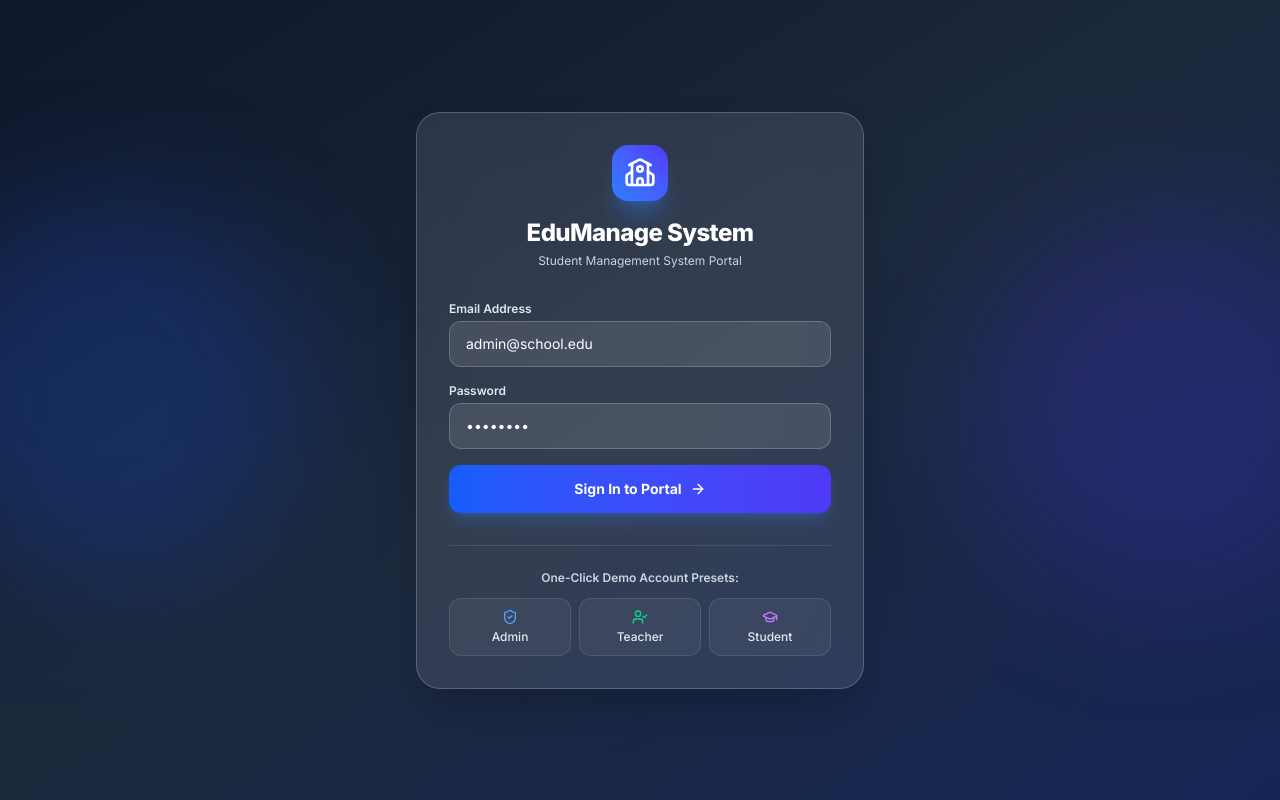
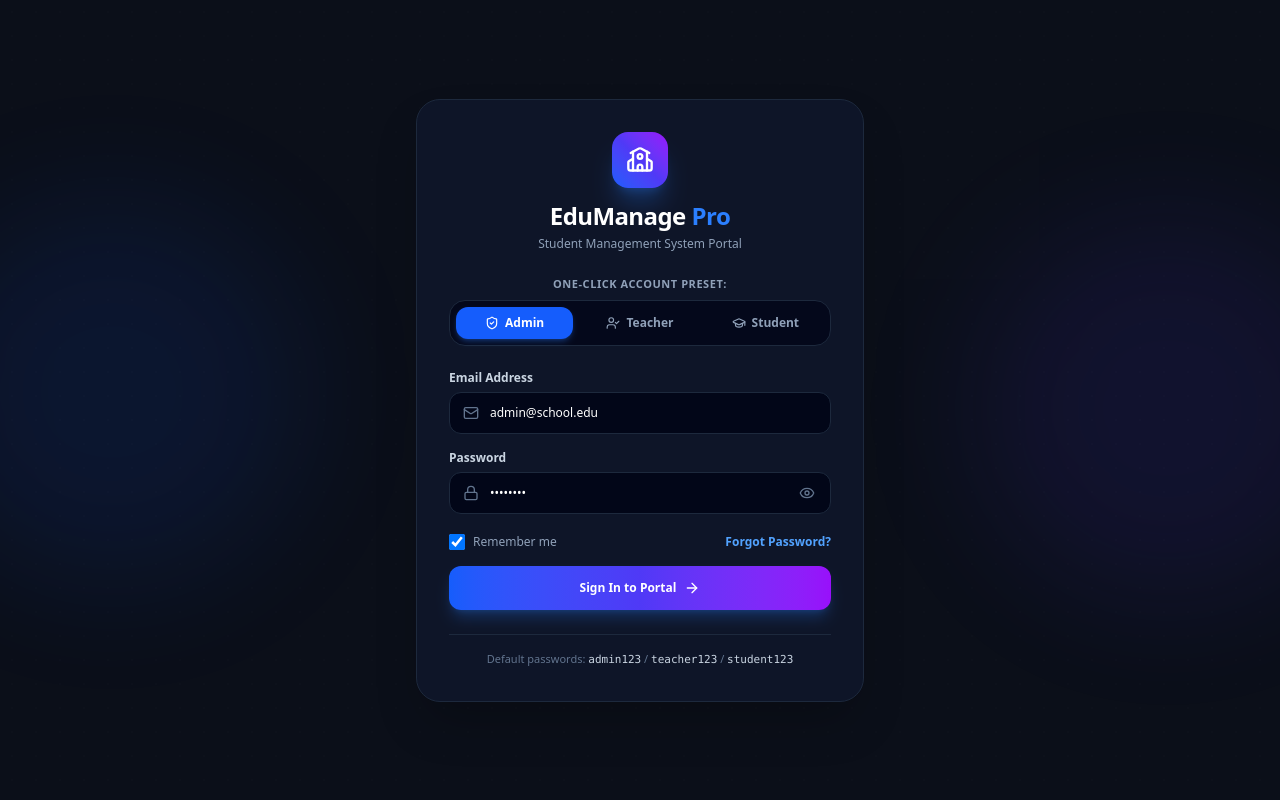
Before and after one commit to kimpheng369/full-stack-Student-Management-System, a Next.js app: page /login in a window 1280 px wide. Built offline with nearby package versions, Linux system fonts and the light colour scheme.

Commit message:
feat: add ForgotPasswordModal and eye toggle to prevent login form errors

```diff
--- a/src/app/login/page.tsx
+++ b/src/app/login/page.tsx
@@ -3,13 +3,28 @@
 import React, { useState } from 'react';
 import { signIn } from 'next-auth/react';
 import { useRouter } from 'next/navigation';
-import { School, ArrowRight, ShieldCheck, UserCheck, GraduationCap } from 'lucide-react';
+import {
+  School,
+  ArrowRight,
+  ShieldCheck,
+  UserCheck,
+  GraduationCap,
+  Eye,
+  EyeOff,
+  Lock,
+  Mail,
+  Sparkles,
+} from 'lucide-react';
+import { ForgotPasswordModal } from '@/frontend/components/modals/forgot-password-modal';
 import { toast } from 'sonner';
 
 export default function LoginPage() {
   const router = useRouter();
   const [email, setEmail] = useState('admin@school.edu');
   const [password, setPassword] = useState('admin123');
+  const [selectedRole, setSelectedRole] = useState<'ADMIN' | 'TEACHER' | 'STUDENT'>('ADMIN');
+  const [showPassword, setShowPassword] = useState(false);
+  const [isForgotOpen, setIsForgotOpen] = useState(false);
   const [isLoading, setIsLoading] = useState(false);
 
   const handleSubmit = async (e: React.FormEvent) => {
@@ -24,10 +39,9 @@ export default function LoginPage() {
       });
 
       if (res?.error) {
-        toast.error(res.error || 'Invalid credentials');
+        toast.error(res.error || 'Invalid email or password');
       } else {
         toast.success('Signed in successfully!');
-        // Fetch session to determine role and redirect
         const sessionRes = await fetch('/api/auth/session');
         const session = await sessionRes.json();
         const role = session?.user?.role;
@@ -37,105 +51,192 @@ export default function LoginPage() {
         else router.push('/student');
       }
     } catch (err: any) {
-      toast.error('An unexpected error occurred');
+      toast.error('An unexpected error occurred during sign in');
     } finally {
       setIsLoading(false);
     }
   };
 
-  const setPreset = (presetEmail: string, presetPass: string) => {
-    setEmail(presetEmail);
-    setPassword(presetPass);
+  const handleSelectPreset = (role: 'ADMIN' | 'TEACHER' | 'STUDENT') => {
+    setSelectedRole(role);
+    if (role === 'ADMIN') {
+      setEmail('admin@school.edu');
+      setPassword('admin123');
+    } else if (role === 'TEACHER') {
+      setEmail('teacher1@school.edu');
+      setPassword('teacher123');
+    } else {
+      setEmail('student1@school.edu');
+      setPassword('student123');
+    }
   };
 
   return (
-    <div className="min-h-screen flex items-center justify-center p-4 bg-gradient-to-br from-slate-900 via-slate-800 to-blue-950 text-slate-100 relative overflow-hidden">
-      {/* Background Decorative Blur Orbs */}
-      <div className="absolute top-1/4 -left-20 w-96 h-96 bg-blue-600/20 rounded-full blur-3xl pointer-events-none" />
-      <div className="absolute bottom-1/4 -right-20 w-96 h-96 bg-indigo-600/20 rounded-full blur-3xl pointer-events-none" />
+    <div className="min-h-screen w-full flex items-center justify-center p-4 bg-[#0b0f19] text-slate-100 relative overflow-hidden font-sans selection:bg-blue-600 selection:text-white">
+      {/* Background Animated Ambient Lights */}
+      <div className="absolute top-1/4 -left-20 w-96 h-96 bg-blue-600/20 rounded-full blur-3xl pointer-events-none animate-pulse-glow" />
+      <div className="absolute bottom-1/4 -right-20 w-96 h-96 bg-indigo-600/20 rounded-full blur-3xl pointer-events-none animate-pulse-glow" />
 
-      <div className="w-full max-w-md bg-white/10 dark:bg-slate-900/60 backdrop-blur-xl border border-white/20 dark:border-slate-800 rounded-3xl p-8 shadow-2xl relative z-10">
-        <div className="flex flex-col items-center text-center mb-8">
-          <div className="w-14 h-14 rounded-2xl bg-gradient-to-tr from-blue-500 to-indigo-600 flex items-center justify-center text-white shadow-xl shadow-blue-500/30 mb-4">
-            <School className="w-8 h-8" />
+      {/* Grid Pattern Background */}
+      <div
+        className="absolute inset-0 opacity-[0.03] pointer-events-none"
+        style={{
+          backgroundImage: `radial-gradient(rgba(255, 255, 255, 0.4) 1px, transparent 1px)`,
+          backgroundSize: '24px 24px',
+        }}
+      />
+
+      <div className="w-full max-w-md bg-slate-900/90 backdrop-blur-2xl border border-slate-800 rounded-3xl p-8 shadow-2xl relative z-10">
+        {/* Header */}
+        <div className="flex flex-col items-center text-center mb-6">
+          <div className="w-14 h-14 rounded-2xl bg-gradient-to-tr from-blue-600 via-indigo-600 to-purple-600 flex items-center justify-center text-white shadow-xl shadow-blue-500/25 mb-3">
+            <School className="w-7 h-7" />
           </div>
-          <h1 className="text-2xl font-extrabold tracking-tight text-white">
-            EduManage System
+          <h1 className="text-2xl font-black tracking-tight text-white flex items-center gap-1.5">
+            EduManage <span className="text-blue-500">Pro</span>
           </h1>
-          <p className="text-xs text-slate-300 mt-1">
+          <p className="text-xs text-slate-400 mt-1">
             Student Management System Portal
           </p>
         </div>
 
+        {/* Quick Account Preset Tabs */}
+        <div className="mb-6">
+          <label className="block text-[11px] font-bold text-slate-400 uppercase tracking-wider mb-2 text-center">
+            One-Click Account Preset:
+          </label>
+          <div className="grid grid-cols-3 gap-2 p-1.5 bg-slate-950/80 rounded-2xl border border-slate-800">
+            <button
+              type="button"
+              onClick={() => handleSelectPreset('ADMIN')}
+              className={`py-2 px-2.5 rounded-xl text-xs font-bold transition-all flex items-center justify-center gap-1.5 ${
+                selectedRole === 'ADMIN'
+                  ? 'bg-blue-600 text-white shadow-md shadow-blue-500/25'
+                  : 'text-slate-400 hover:text-white hover:bg-slate-800/50'
+              }`}
+            >
+              <ShieldCheck className="w-3.5 h-3.5" /> Admin
+            </button>
+            <button
+              type="button"
+              onClick={() => handleSelectPreset('TEACHER')}
+              className={`py-2 px-2.5 rounded-xl text-xs font-bold transition-all flex items-center justify-center gap-1.5 ${
+                selectedRole === 'TEACHER'
+                  ? 'bg-emerald-600 text-white shadow-md shadow-emerald-500/25'
+                  : 'text-slate-400 hover:text-white hover:bg-slate-800/50'
+              }`}
+            >
+              <UserCheck className="w-3.5 h-3.5" /> Teacher
+            </button>
+            <button
+              type="button"
+              onClick={() => handleSelectPreset('STUDENT')}
+              className={`py-2 px-2.5 rounded-xl text-xs font-bold transition-all flex items-center justify-center gap-1.5 ${
+                selectedRole === 'STUDENT'
+                  ? 'bg-purple-600 text-white shadow-md shadow-purple-500/25'
+                  : 'text-slate-400 hover:text-white hover:bg-slate-800/50'
+              }`}
+            >
+              <GraduationCap className="w-3.5 h-3.5" /> Student
+            </button>
+          </div>
+        </div>
+
+        {/* Login Form */}
         <form onSubmit={handleSubmit} className="space-y-4">
           <div>
-            <label className="block text-xs font-semibold text-slate-200 mb-1">
+            <label className="block text-xs font-semibold text-slate-300 mb-1.5">
               Email Address
             </label>
+            <div className="relative flex items-center">
+              <Mail className="absolute left-3.5 w-4 h-4 text-slate-500 pointer-events-none" />
               <input
                 type="email"
                 required
                 value={email}
                 onChange={(e) => setEmail(e.target.value)}
                 placeholder="user@school.edu"
-              className="w-full px-4 py-3 text-sm bg-white/10 border border-white/20 rounded-xl text-white placeholder-slate-400 focus:outline-hidden focus:ring-2 focus:ring-blue-400 focus:bg-white/15 transition-all"
+                className="w-full pl-10 pr-4 py-3 text-xs bg-slate-950 border border-slate-800 rounded-xl text-white placeholder-slate-500 focus:outline-hidden focus:border-blue-500 focus:ring-2 focus:ring-blue-500/20 transition-all font-medium"
               />
+            </div>
           </div>
 
           <div>
-            <label className="block text-xs font-semibold text-slate-200 mb-1">
+            <label className="block text-xs font-semibold text-slate-300 mb-1.5">
               Password
             </label>
+            <div className="relative flex items-center">
+              <Lock className="absolute left-3.5 w-4 h-4 text-slate-500 pointer-events-none" />
               <input
-              type="password"
+                type={showPassword ? 'text' : 'password'}
                 required
                 value={password}
                 onChange={(e) => setPassword(e.target.value)}
                 placeholder="••••••••"
-              className="w-full px-4 py-3 text-sm bg-white/10 border border-white/20 rounded-xl text-white placeholder-slate-400 focus:outline-hidden focus:ring-2 focus:ring-blue-400 focus:bg-white/15 transition-all"
+                className="w-full pl-10 pr-10 py-3 text-xs bg-slate-950 border border-slate-800 rounded-xl text-white placeholder-slate-500 focus:outline-hidden focus:border-blue-500 focus:ring-2 focus:ring-blue-500/20 transition-all font-medium"
               />
+              <button
+                type="button"
+                onClick={() => setShowPassword(!showPassword)}
+                className="absolute right-3 text-slate-500 hover:text-slate-300 transition-colors p-1"
+              >
+                {showPassword ? <EyeOff className="w-4 h-4" /> : <Eye className="w-4 h-4" />}
+              </button>
+            </div>
+          </div>
+
+          <div className="flex items-center justify-between text-xs pt-1">
+            <label className="flex items-center gap-2 cursor-pointer text-slate-400 hover:text-slate-300">
+              <input
+                type="checkbox"
+                defaultChecked
+                className="w-4 h-4 rounded border-slate-800 bg-slate-950 text-blue-600 focus:ring-0 cursor-pointer"
+              />
+              <span>Remember me</span>
+            </label>
+            <button
+              type="button"
+              onClick={(e) => {
+                e.preventDefault();
+                setIsForgotOpen(true);
+              }}
+              className="text-blue-400 font-bold hover:underline focus:outline-hidden"
+            >
+              Forgot Password?
+            </button>
           </div>
 
           <button
             type="submit"
             disabled={isLoading}
-            className="w-full py-3.5 px-4 bg-gradient-to-r from-blue-600 to-indigo-600 hover:from-blue-500 hover:to-indigo-500 text-white font-bold text-sm rounded-xl shadow-lg shadow-blue-500/25 flex items-center justify-center gap-2 transition-all disabled:opacity-50 mt-2"
+            className="w-full py-3.5 px-4 bg-gradient-to-r from-blue-600 via-indigo-600 to-purple-600 hover:from-blue-500 hover:to-purple-500 text-white font-bold text-xs rounded-xl shadow-lg shadow-blue-500/25 flex items-center justify-center gap-2 transition-all disabled:opacity-50 mt-4 active:scale-[0.99]"
           >
-            {isLoading ? 'Signing in...' : 'Sign In to Portal'}
+            {isLoading ? (
+              <span className="flex items-center gap-2">
+                <span className="w-3.5 h-3.5 border-2 border-white/30 border-t-white rounded-full animate-spin" />
+                Signing in...
+              </span>
+            ) : (
+              <>
+                <span>Sign In to Portal</span>
                 <ArrowRight className="w-4 h-4" />
+              </>
+            )}
           </button>
         </form>
 
-        {/* Quick Credentials Preset Selector */}
-        <div className="mt-8 pt-6 border-t border-white/10">
-          <p className="text-xs font-semibold text-slate-300 text-center mb-3">
-            One-Click Demo Account Presets:
+        <div className="mt-6 pt-4 border-t border-slate-800 text-center">
+          <p className="text-[11px] text-slate-500">
+            Default passwords: <code className="text-slate-300">admin123</code> / <code className="text-slate-300">teacher123</code> / <code className="text-slate-300">student123</code>
           </p>
-          <div className="grid grid-cols-3 gap-2">
-            <button
-              onClick={() => setPreset('admin@school.edu', 'admin123')}
-              className="flex flex-col items-center justify-center p-2.5 rounded-xl bg-white/5 hover:bg-white/15 border border-white/10 text-xs font-medium text-slate-200 transition-colors"
-            >
-              <ShieldCheck className="w-4 h-4 text-blue-400 mb-1" />
-              <span>Admin</span>
-            </button>
-            <button
-              onClick={() => setPreset('teacher1@school.edu', 'teacher123')}
-              className="flex flex-col items-center justify-center p-2.5 rounded-xl bg-white/5 hover:bg-white/15 border border-white/10 text-xs font-medium text-slate-200 transition-colors"
-            >
-              <UserCheck className="w-4 h-4 text-emerald-400 mb-1" />
-              <span>Teacher</span>
-            </button>
-            <button
-              onClick={() => setPreset('student1@school.edu', 'student123')}
-              className="flex flex-col items-center justify-center p-2.5 rounded-xl bg-white/5 hover:bg-white/15 border border-white/10 text-xs font-medium text-slate-200 transition-colors"
-            >
-              <GraduationCap className="w-4 h-4 text-purple-400 mb-1" />
-              <span>Student</span>
-            </button>
         </div>
       </div>
-      </div>
+
+      {/* Forgot Password Modal */}
+      <ForgotPasswordModal
+        isOpen={isForgotOpen}
+        onClose={() => setIsForgotOpen(false)}
+      />
     </div>
   );
 }
--- /dev/null
+++ b/src/frontend/components/modals/forgot-password-modal.tsx
@@ -0,0 +1,127 @@
+'use client';
+
+import React, { useState } from 'react';
+import { X, KeyRound, Mail, CheckCircle2, ArrowRight } from 'lucide-react';
+import { toast } from 'sonner';
+
+interface ForgotPasswordModalProps {
+  isOpen: boolean;
+  onClose: () => void;
+}
+
+export function ForgotPasswordModal({ isOpen, onClose }: ForgotPasswordModalProps) {
+  const [email, setEmail] = useState('');
+  const [isSubmitted, setIsSubmitted] = useState(false);
+  const [isLoading, setIsLoading] = useState(false);
+
+  if (!isOpen) return null;
+
+  const handleSubmit = (e: React.FormEvent) => {
+    e.preventDefault();
+    if (!email) {
+      toast.error('Please enter your email address');
+      return;
+    }
+    setIsLoading(true);
+    setTimeout(() => {
+      setIsLoading(false);
+      setIsSubmitted(true);
+      toast.success('Password reset link generated!');
+    }, 800);
+  };
+
+  const handleReset = () => {
+    setIsSubmitted(false);
+    setEmail('');
+    onClose();
+  };
+
+  return (
+    <div className="fixed inset-0 z-50 flex items-center justify-center p-4 bg-slate-950/70 backdrop-blur-md animate-in fade-in duration-200">
+      <div className="w-full max-w-md bg-slate-900 border border-slate-800 rounded-3xl p-6 shadow-2xl relative text-white">
+        {/* Close Button */}
+        <button
+          onClick={onClose}
+          className="absolute top-5 right-5 p-1.5 text-slate-400 hover:text-white rounded-xl hover:bg-slate-800 transition-colors"
+        >
+          <X className="w-5 h-5" />
+        </button>
+
+        {isSubmitted ? (
+          <div className="text-center py-4 space-y-4">
+            <div className="w-14 h-14 rounded-2xl bg-emerald-500/10 border border-emerald-500/20 text-emerald-400 flex items-center justify-center mx-auto shadow-lg shadow-emerald-500/10">
+              <CheckCircle2 className="w-8 h-8" />
+            </div>
+            <h3 className="text-xl font-bold text-white">Reset Link Sent</h3>
+            <p className="text-xs text-slate-300 max-w-xs mx-auto leading-relaxed">
+              We sent password recovery instructions to <span className="font-semibold text-blue-400">{email}</span>.
+            </p>
+
+            <div className="p-3.5 bg-slate-800/80 rounded-2xl border border-slate-700/60 text-left text-xs text-slate-300 space-y-1">
+              <span className="font-bold text-amber-400 block">Default Demo Credentials:</span>
+              <p>• Admin: <code className="text-slate-100 font-mono">admin123</code></p>
+              <p>• Teacher: <code className="text-slate-100 font-mono">teacher123</code></p>
+              <p>• Student: <code className="text-slate-100 font-mono">student123</code></p>
+            </div>
+
+            <button
+              onClick={handleReset}
+              className="w-full py-3 bg-blue-600 hover:bg-blue-500 text-white font-bold text-xs rounded-xl shadow-md shadow-blue-500/20 transition-all mt-2"
+            >
+              Back to Login
+            </button>
+          </div>
+        ) : (
+          <div className="space-y-4">
+            <div className="flex items-center gap-3">
+              <div className="p-2.5 rounded-2xl bg-blue-500/10 border border-blue-500/20 text-blue-400">
+                <KeyRound className="w-6 h-6" />
+              </div>
+              <div>
+                <h3 className="text-lg font-bold text-white">Reset Password</h3>
+                <p className="text-xs text-slate-400">Enter email to recover account access</p>
+              </div>
+            </div>
+
+            <form onSubmit={handleSubmit} className="space-y-4 pt-2">
+              <div>
+                <label className="block text-xs font-semibold text-slate-300 mb-1.5">
+                  Account Email Address
+                </label>
+                <div className="relative flex items-center">
+                  <Mail className="absolute left-3.5 w-4 h-4 text-slate-500 pointer-events-none" />
+                  <input
+                    type="email"
+                    required
+                    value={email}
+                    onChange={(e) => setEmail(e.target.value)}
+                    placeholder="admin@school.edu"
+                    className="w-full pl-10 pr-4 py-2.5 text-xs bg-slate-950 border border-slate-800 rounded-xl text-white placeholder-slate-500 focus:outline-hidden focus:border-blue-500 focus:ring-1 focus:ring-blue-500/20"
+                  />
+                </div>
+              </div>
+
+              <div className="flex items-center justify-end gap-3 pt-2">
+                <button
+                  type="button"
+                  onClick={onClose}
+                  className="px-4 py-2.5 text-xs font-semibold text-slate-400 hover:text-white rounded-xl hover:bg-slate-800 transition-colors"
+                >
+                  Cancel
+                </button>
+                <button
+                  type="submit"
+                  disabled={isLoading}
+                  className="px-5 py-2.5 bg-blue-600 hover:bg-blue-500 text-white font-bold text-xs rounded-xl shadow-md shadow-blue-500/20 transition-all flex items-center gap-1.5 disabled:opacity-50"
+                >
+                  {isLoading ? 'Sending...' : 'Send Recovery Link'}
+                  <ArrowRight className="w-3.5 h-3.5" />
+                </button>
+              </div>
+            </form>
+          </div>
+        )}
+      </div>
+    </div>
+  );
+}
```
Lines whose indentation alone changed are shown as unchanged.
